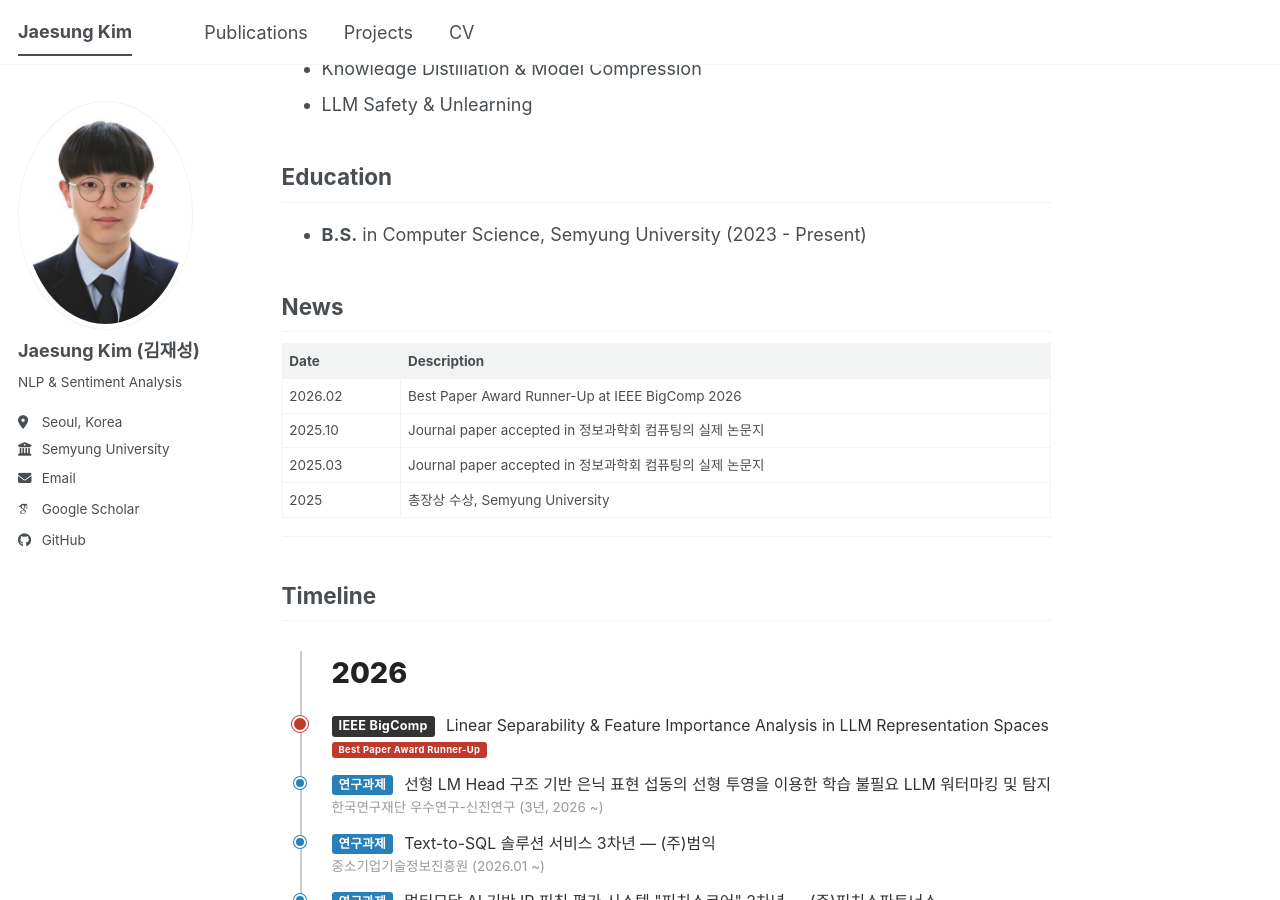
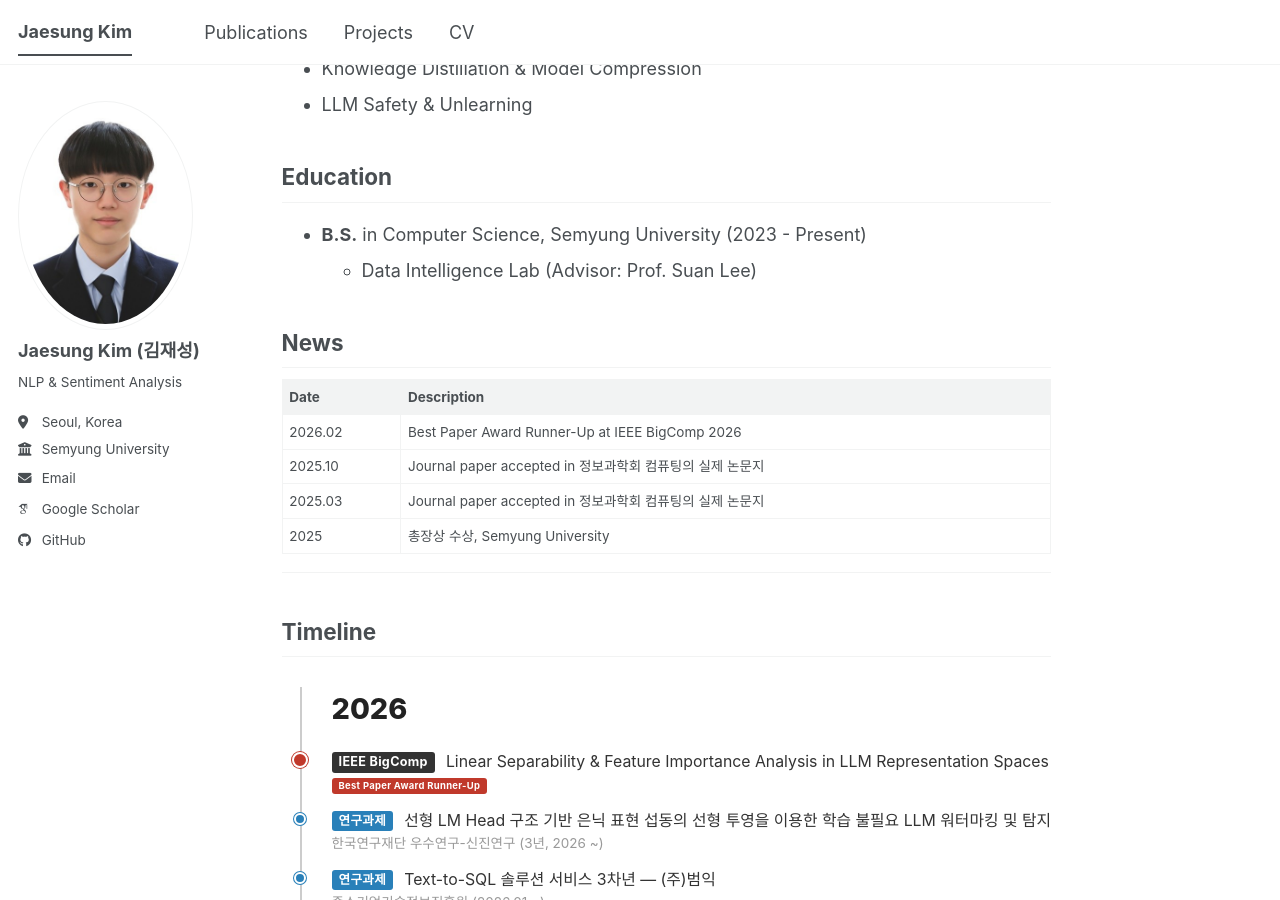
Before and after one commit to thisiskorea/CV, a Jekyll site: the page built from _pages/about.md, in a window 1280 px wide and 900 px high, scrolled down 316 px. Built offline with Jekyll 4.4.1, drawn with Linux system fonts in a browser that asks for light colours; some web fonts are replaced; a script bundle is joined from its source files by our own code; library files that are not in the unit come from our copies.

Commit message:
Add DILab info to Education on homepage
https://claude.ai/code/session_01CU9SVkWVuVsgHzfbJU88mX

```diff
--- a/_pages/about.md
+++ b/_pages/about.md
@@ -19,6 +19,7 @@ Welcome! I am an undergraduate researcher at **Semyung University**, Department
 ## Education
 
 - **B.S.** in Computer Science, Semyung University (2023 - Present)
+  - Data Intelligence Lab (Advisor: Prof. Suan Lee)
 
 ## News
 
```
